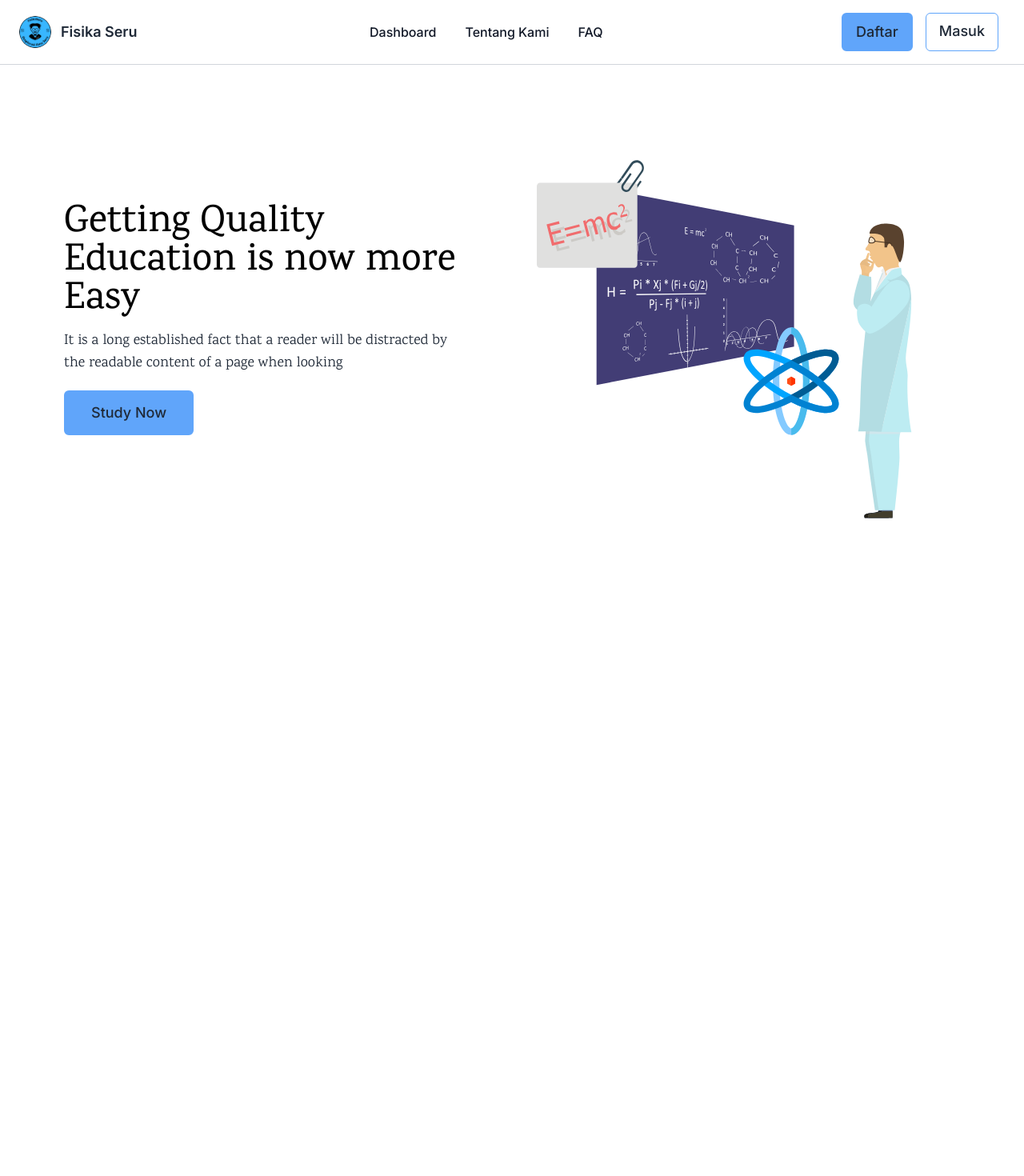
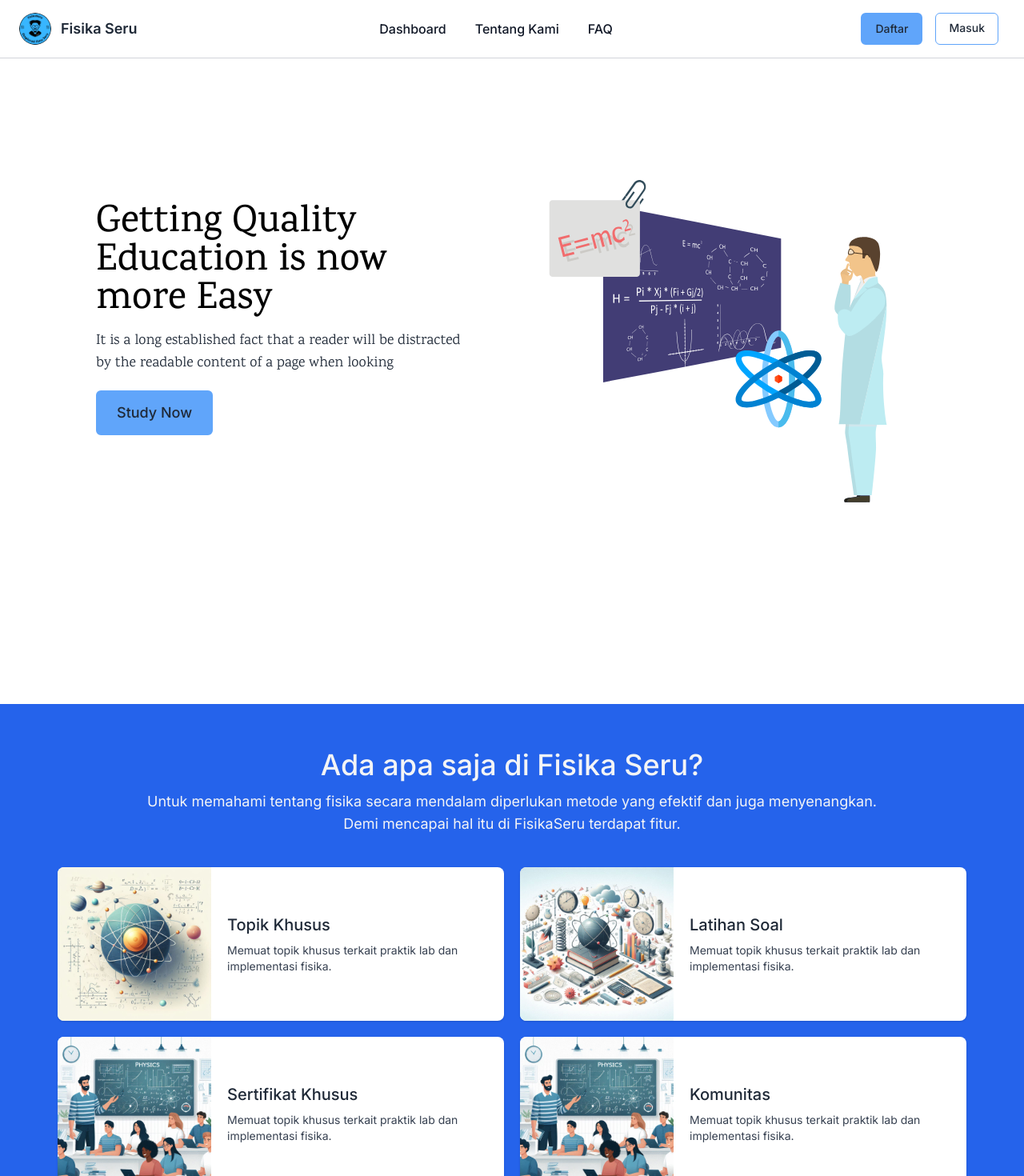
Before and after one commit to rizkikadafi/fisika-seru, a Next.js app: page / in a window 1280 px wide. Shown: the top 1470 px of the page at 80% size. Built offline with nearby package versions, Linux system fonts and the light colour scheme.

Commit message:
services section

```diff
--- a/app/layout.tsx
+++ b/app/layout.tsx
@@ -2,7 +2,7 @@ import type { Metadata } from "next";
 import { Inter } from "next/font/google";
 import "@/app/ui/globals.css";
 
-const inter = Inter({ subsets: ["latin"] });
+const inter = Inter({ subsets: ["latin"], display: 'swap' });
 
 export const metadata: Metadata = {
   title: "Fisika Seru",
--- a/app/page.tsx
+++ b/app/page.tsx
@@ -1,14 +1,15 @@
 import Navbar from '@/app/ui/home/navbar';
-import Hero from '@/app/ui/home/hero';
+import HeroSection from '@/app/ui/home/hero-section';
+import ServicesSection from '@/app/ui/home/services-section';
 
 export default function Home() {
   return (
     <main className="">
       <Navbar />
       <div className="mt-20 md:mt-0">
-        <section id="hero" className="">
-          <Hero />
-        </section>
+        <HeroSection />
+
+        <ServicesSection />
       </div>
     </main>
   );
--- a/app/ui/home/hero.tsx
+++ b/app/ui/home/hero-section.tsx
@@ -9,18 +9,20 @@ function Tagline() {
     <div className="sm:px-10 mt-[-5rem] sm:mt-[-13rem] md:mt-0 z-10 md:order-1">
       <h1 className={`${karma.className} text-3xl lg:text-5xl font-medium mb-3 w-[80%] md:w-full`}>Getting Quality Education is now more Easy</h1>
       <p className={`${karma.className} text-sm lg:text-lg text-gray-800 sm:w-[85%] md:w-full`}>It is a long established fact that a reader will be distracted by the readable content of a page when looking  </p>
-      <Link href="#" className="text-gray-800 bg-blue-400 hover:bg-blue-500 font-medium rounded-md text-sm lg:text-lg mt-5 inline-block px-8 py-3 text-center border-2 border-blue-400">Study Now</Link>
+      <Link href="#" className="text-gray-800 bg-blue-400 hover:bg-blue-500 font-medium rounded-md text-sm lg:text-lg mt-5 inline-block px-6 py-3 text-center border-2 border-blue-400">Study Now</Link>
     </div>
   );
 }
 
 export default function Hero() {
   return (
-    <div className="px-5 lg:px-10 flex flex-col md:flex-row items-start md:items-center md:h-screen md:mt-[-3rem] lg:mt-0 relative">
-      <div className="relative md:order-2 w-full flex justify-start h-full md:justify-center items-center">
-        <Image src="/hero4.svg" alt="hero image" width={400} height={400} className="w-screen sm:w-full xl:w-4/5 lg:mt-24 mr-3" />
+    <section id="hero" className="pb-20 px-3 lg:px-10">
+      <div className="px-5 lg:px-10 flex flex-col md:flex-row items-start md:items-center md:h-screen md:mt-[-3rem] lg:mt-0 relative">
+        <div className="relative md:order-2 w-full flex justify-start h-full md:justify-center items-center">
+          <Image src="/hero4.svg" alt="hero image" width={400} height={400} className="w-screen sm:w-full xl:w-4/5 lg:mt-24 mr-3" />
+        </div>
+        <Tagline />
       </div>
-      <Tagline />
-    </div>
+    </section>
   );
 }
--- a/app/ui/home/nav-links.tsx
+++ b/app/ui/home/nav-links.tsx
@@ -17,7 +17,7 @@ export default function NavLinks({ isOpen }: { isOpen: boolean }) {
         <Link href="#" className="text-gray-800 bg-blue-400 hover:bg-blue-500 font-medium rounded-md text-sm mx-2 px-4 py-2 text-center border-2 border-blue-400 lg:text-lg">Daftar</Link>
         <Link href="#" className="text-gray-800  hover:bg-blue-400 font-medium rounded-md text-sm mx-2 px-4 py-2 text-center border border-blue-400 lg:text-lg">Masuk</Link>
       </div>
-      <nav className="flex flex-col p-4 md:p-0 font-medium rounded-lg bg-gray-50 md:space-x-5 rtl:space-x-reverse md:flex-row md:mt-0 md:border-0 md:bg-white">
+      <nav className="flex flex-col p-4 md:p-0 font-medium rounded-lg md:space-x-5 rtl:space-x-reverse md:flex-row md:mt-0 md:border-0 md:bg-white">
         {links.map((link) => {
           return (
             <Link
--- a/app/ui/home/navbar.tsx
+++ b/app/ui/home/navbar.tsx
@@ -19,8 +19,8 @@ export default function Navbar() {
         <Logo image="/logo.png" title="Fisika Seru" />
         <div className="flex md:order-2 space-x-3 md:space-x-0 rtl:space-x-reverse">
           <div className="hidden md:flex">
-            <Link href="#" className="text-gray-800 bg-blue-400 hover:bg-blue-500 font-medium rounded-md text-sm lg:text-lg mx-2 px-4 py-2 text-center border-2 border-blue-400">Daftar</Link>
-            <Link href="#" className="text-gray-800  hover:bg-blue-400 font-medium rounded-md text-sm lg:text-lg mx-2 px-4 py-2 text-center border border-blue-400">Masuk</Link>
+            <Link href="#" className="text-gray-800 bg-blue-400 hover:bg-blue-500 font-medium rounded-md text-sm mx-2 px-4 py-2 text-center border-2 border-blue-400">Daftar</Link>
+            <Link href="#" className="text-gray-800  hover:bg-blue-400 font-medium rounded-md text-sm mx-2 px-4 py-2 text-center border border-blue-400">Masuk</Link>
           </div>
           <button
             type="button"
--- /dev/null
+++ b/app/ui/home/service-card.tsx
@@ -0,0 +1,13 @@
+import Image from 'next/image';
+
+export default function ServiceCard({ image, title, description }: { image: string, title: string, description: string }) {
+  return (
+    <div className="flex flex-col items-center bg-white rounded-lg shadow md:flex-row md:max-w-xl hover:bg-gray-100">
+      <Image src={image} alt={title} className="object-cover w-full rounded-t-lg h-72 sm:h-96 md:h-auto md:w-48 md:rounded-none md:rounded-s-lg border-b-2 border-blue-300 md:border-none" width={500} height={500} />
+      <div className="w-full flex flex-col justify-between py-5 px-5 leading-normal">
+        <h1 className="text-xl font-medium text-gray-800 mb-2">{title}</h1>
+        <p className="text-sm font-normal text-gray-700">{description}</p>
+      </div>
+    </div>
+  )
+}
--- /dev/null
+++ b/app/ui/home/services-section.tsx
@@ -0,0 +1,49 @@
+import Image from "next/image";
+import ServiceCard from "@/app/ui/home/service-card";
+
+const services = [
+  {
+    image: "/hero.jpeg",
+    title: "Topik Khusus",
+    description: "Memuat topik khusus terkait praktik lab dan implementasi fisika."
+  },
+  {
+    image: "/hero2.jpeg",
+    title: "Latihan Soal",
+    description: "Memuat topik khusus terkait praktik lab dan implementasi fisika."
+  },
+  {
+    image: "/hero3.jpeg",
+    title: "Sertifikat Khusus",
+    description: "Memuat topik khusus terkait praktik lab dan implementasi fisika."
+  },
+  {
+    image: "/hero3.jpeg",
+    title: "Komunitas",
+    description: "Memuat topik khusus terkait praktik lab dan implementasi fisika."
+  }
+];
+
+
+export default function ServicesSection() {
+  return (
+    <section id="services" className="bg-blue-600 text-gray-100 py-14 px-10 lg:px-10">
+      <div className="text-center">
+        <h1 className="text-3xl lg:text-4xl font-medium mb-3">Ada apa saja di Fisika Seru?</h1>
+        <p className="text-sm lg:text-lg w-full md:w-[80%] mx-auto">Untuk memahami tentang fisika secara mendalam diperlukan metode yang efektif dan juga menyenangkan. Demi mencapai hal itu di FisikaSeru terdapat fitur.</p>
+      </div>
+      <div className="grid grid-cols-1 lg:grid-cols-2 gap-5 mt-10 sm:px-8 justify-items-center">
+        {services.map((service) => {
+          return (
+            <ServiceCard
+              key={service.title}
+              image={service.image}
+              title={service.title}
+              description={service.description}
+            />
+          );
+        })}
+      </div>
+    </section>
+  )
+}
```
